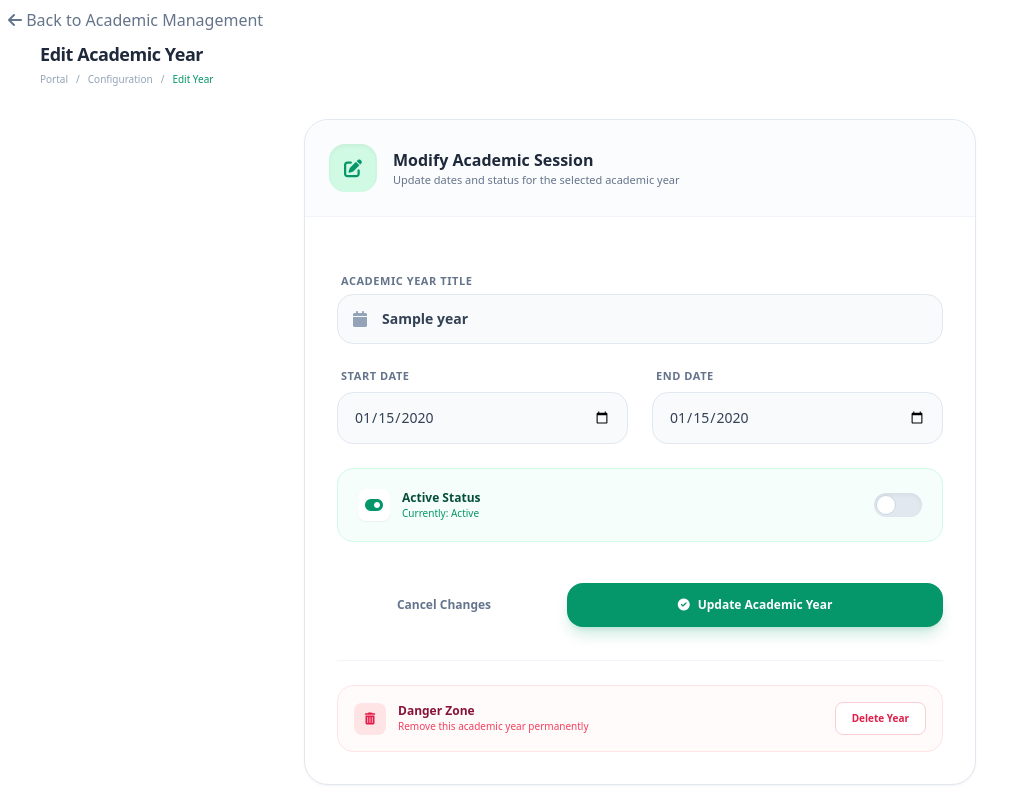
After one commit to Alalar32/gps, a Django app: page /staff/edit_year/1/ in a window 1280 px wide. The commit adds this page. Shown: the whole page, without its empty margins (0-1031 px from the left). Run offline with Django 5.2, Linux system fonts and the light colour scheme; tables that the repository leaves empty hold one stand-in row (values such as "Sample post"); some libraries are stand-ins or nearby versions.

Commit message:
feat: Refactor academic year management by updating edit and delete functionalities, and creating a new edit year template
Co-authored-by: Copilot <copilot@github.com>

```diff
--- a/app_staff/templates/app_staff/academic_man.html
+++ b/app_staff/templates/app_staff/academic_man.html
@@ -118,8 +118,8 @@
                                         </td>
                                         <td class="px-6 py-4 text-right">
                                             <div class="flex items-center justify-end space-x-1">
-                                                <a href="{% url 'edit_term' term.id %}" class="p-2 text-slate-400 hover:text-emerald-600 hover:bg-emerald-50 rounded-lg transition-all"><i class="fas fa-edit text-xs"></i></a>
-                                                <a href="{% url 'delete_term' term.id %}" class="p-2 text-slate-400 hover:text-rose-600 hover:bg-rose-50 rounded-lg transition-all"><i class="fas fa-trash-alt text-xs"></i></a>
+                                                <a href="{% url 'edit_year' year.id %}" class="p-2 text-slate-400 hover:text-emerald-600 hover:bg-emerald-50 rounded-lg transition-all"><i class="fas fa-edit text-xs"></i></a>
+                                                <a href="{% url 'delete_year' year.id %}" class="p-2 text-slate-400 hover:text-rose-600 hover:bg-rose-50 rounded-lg transition-all"><i class="fas fa-trash-alt text-xs"></i></a>
                                             </div>
                                         </td>
                                     </tr>
--- a/app_staff/templates/app_staff/edit_report.html
+++ b/app_staff/templates/app_staff/edit_report.html
@@ -4,7 +4,6 @@
   <head>
     <meta charset="utf-8" />
     <meta http-equiv="X-UA-Compatible" content="IE=edge" />
-    <title></title>
     <meta name="description" content="" />
     <meta name="viewport" content="width=device-width, initial-scale=1" />
 
--- /dev/null
+++ b/app_staff/templates/app_staff/edit_year.html
@@ -0,0 +1,210 @@
+<!doctype html>
+<html lang="en">
+  <head>
+    <meta charset="UTF-8" />
+    <meta name="viewport" content="width=device-width, initial-scale=1.0" />
+    <link
+      href="https://fonts.googleapis.com/css2?family=Inter:wght@400;500;600;700&display=swap"
+      rel="stylesheet"
+    />
+    <link
+      href="https://cdnjs.cloudflare.com/ajax/libs/font-awesome/6.0.0/css/all.min.css"
+      rel="stylesheet"
+    />
+
+    <title>| Green Pastures School</title>
+    {% comment %}
+    <link type="image/jpeg" rel="icon" href="{% static 'icon.jpg' %}" />
+    {% endcomment %}
+    <script src="https://cdn.tailwindcss.com"></script>
+    <title>Edit Academic Year</title>
+  </head>
+  <body>
+    <div class="flex items-center">
+      <a
+        href="{% url 'academic_management' %}"
+        class="mr-4 p-2 text-slate-500 hover:bg-slate-100 rounded-lg transition-colors"
+      >
+        <i class="fas fa-arrow-left"></i> Back to Academic Management
+      </a>
+    </div>
+
+        <div class="flex flex-col items-start space-y-1 mx-10 ">
+            <h1 class="text-lg font-bold text-slate-800 tracking-tight">
+            Edit Academic Year
+            </h1>
+            <nav class="flex text-[10px] font-medium text-slate-400 space-x-2">
+            <span>Portal</span>
+            <span>/</span>
+            <span>Configuration</span>
+            <span>/</span>
+            <span class="text-emerald-600">Edit Year</span>
+            </nav>
+        </div>
+
+    <div class="max-w-2xl mx-auto mt-8">
+      <div
+        class="bg-white rounded-3xl border border-slate-200 shadow-sm overflow-hidden"
+      >
+        <!-- Header -->
+        <div
+          class="p-6 border-b border-slate-100 bg-slate-50/50 flex items-center space-x-4"
+        >
+          <div
+            class="w-12 h-12 bg-emerald-100 text-emerald-600 rounded-2xl flex items-center justify-center shadow-inner"
+          >
+            <i class="fas fa-edit text-lg"></i>
+          </div>
+          <div>
+            <h2 class="text-base font-bold text-slate-800">
+              Modify Academic Session
+            </h2>
+            <p class="text-[11px] text-slate-500">
+              Update dates and status for the selected academic year
+            </p>
+          </div>
+        </div>
+
+        <form
+          action="{% url 'edit_year' year.id %}"
+          method="POST"
+          class="p-8 space-y-6"
+        >
+          {% csrf_token %}
+
+          <div class="space-y-1">
+            <label
+              class="block text-[11px] font-bold text-slate-500 uppercase tracking-wider mb-1 ml-1"
+              >Academic Year Title</label
+            >
+            <div class="relative group">
+              <div
+                class="absolute inset-y-0 left-0 pl-4 flex items-center pointer-events-none text-slate-400 group-focus-within:text-emerald-500 transition-colors"
+              >
+                <i class="fas fa-calendar"></i>
+              </div>
+              <input
+                name="name"
+                type="text"
+                value="{{ year.name }}"
+                placeholder="e.g., 2025/2026"
+                required
+                class="w-full pl-11 pr-4 py-3.5 bg-slate-50 border border-slate-200 rounded-2xl focus:ring-4 focus:ring-emerald-500/10 focus:border-emerald-500 focus:bg-white outline-none transition-all text-sm font-bold text-slate-700"
+              />
+            </div>
+          </div>
+
+          <div class="grid grid-cols-1 sm:grid-cols-2 gap-6">
+            <div class="space-y-1">
+              <label
+                class="block text-[11px] font-bold text-slate-500 uppercase tracking-wider mb-1 ml-1"
+                >Start Date</label
+              >
+              <input
+                name="start_date"
+                type="date"
+                value="{{ year.start_date|date:'Y-m-d' }}"
+                required
+                class="w-full px-4 py-3.5 bg-slate-50 border border-slate-200 rounded-2xl focus:ring-4 focus:ring-emerald-500/10 focus:border-emerald-500 focus:bg-white outline-none transition-all text-sm font-medium text-slate-700"
+              />
+            </div>
+            <div class="space-y-1">
+              <label
+                class="block text-[11px] font-bold text-slate-500 uppercase tracking-wider mb-1 ml-1"
+                >End Date</label
+              >
+              <input
+                name="end_date"
+                type="date"
+                value="{{ year.end_date|date:'Y-m-d' }}"
+                required
+                class="w-full px-4 py-3.5 bg-slate-50 border border-slate-200 rounded-2xl focus:ring-4 focus:ring-emerald-500/10 focus:border-emerald-500 focus:bg-white outline-none transition-all text-sm font-medium text-slate-700"
+              />
+            </div>
+          </div>
+
+          <div
+            class="p-5 bg-emerald-50/50 rounded-2xl border border-emerald-100 flex items-center justify-between"
+          >
+            <div class="flex items-center space-x-3">
+              <div
+                class="w-8 h-8 bg-white rounded-lg flex items-center justify-center text-emerald-600 shadow-sm"
+              >
+                <i class="fas fa-toggle-on"></i>
+              </div>
+              <div class="flex flex-col">
+                <span class="text-xs font-bold text-emerald-900"
+                  >Active Status</span
+                >
+                <span class="text-[10px] text-emerald-600 font-medium">Currently: {% if year.is_active %}Active{% else %}Inactive{% endif %}</span
+                >
+              </div>
+            </div>
+            <label class="relative inline-flex items-center cursor-pointer">
+              <input
+                name="is_active"
+                type="checkbox"
+                {%
+                if
+                year.is_active
+                %}checked{%
+                endif
+                %}
+                class="sr-only peer"
+              />
+              <div
+                class="w-12 h-6 bg-slate-200 rounded-full peer peer-focus:outline-none peer-focus:ring-4 peer-focus:ring-emerald-500/20 transition-all peer-checked:bg-emerald-500 after:content-[''] after:absolute after:top-[2px] after:left-[2px] after:bg-white after:border-slate-300 after:border after:rounded-full after:h-5 after:w-5 after:transition-all peer-checked:after:translate-x-6 peer-checked:after:border-white shadow-inner"
+              ></div>
+            </label>
+          </div>
+
+          <div class="pt-4 flex items-center space-x-4">
+            <a
+              href="{% url 'academic_management' %}"
+              class="flex-1 px-6 py-3.5 text-xs font-bold text-slate-500 text-center hover:bg-slate-100 rounded-2xl transition-all border border-transparent hover:border-slate-200"
+            >
+              Cancel Changes
+            </a>
+            <button
+              type="submit"
+              class="flex-[2] px-6 py-3.5 text-xs font-bold text-white bg-emerald-600 hover:bg-emerald-700 rounded-2xl transition-all shadow-lg shadow-emerald-600/20 active:scale-[0.98] flex items-center justify-center space-x-2"
+            >
+              <i class="fas fa-check-circle"></i>
+              <span>Update Academic Year</span>
+            </button>
+          </div>
+        </form>
+
+        <div class="px-8 pb-8">
+          <div class="pt-6 border-t border-slate-100">
+            <div
+              class="flex items-center justify-between p-4 bg-rose-50/30 rounded-2xl border border-rose-100"
+            >
+              <div class="flex items-center space-x-3">
+                <div
+                  class="w-8 h-8 bg-rose-100 text-rose-600 rounded-lg flex items-center justify-center"
+                >
+                  <i class="fas fa-trash-alt text-xs"></i>
+                </div>
+                <div class="flex flex-col">
+                  <span class="text-xs font-bold text-rose-900"
+                    >Danger Zone</span
+                  >
+                  <span class="text-[10px] text-rose-500"
+                    >Remove this academic year permanently</span
+                  >
+                </div>
+              </div>
+              <a
+                href="{% url 'delete_year' year.id %}"
+                class="px-4 py-2 bg-white border border-rose-200 text-rose-600 text-[10px] font-bold rounded-lg hover:bg-rose-600 hover:text-white transition-all"
+              >
+                Delete Year
+              </a>
+            </div>
+          </div>
+        </div>
+      </div>
+    </div>
+  </body>
+</html>
--- a/app_staff/urls.py
+++ b/app_staff/urls.py
@@ -23,6 +23,6 @@ urlpatterns = [
     path('academic_management/', views.academic_management_view, name='academic_management'),
     path('create_academic_year/', views.create_academic_year, name='create_academic_year'),
     path('create_term/', views.create_term, name='create_term'),
-    path('edit_term/<int:term_id>/', views.edit_term, name='edit_term'),
-    path('delete_term/<int:term_id>/', views.delete_term, name='delete_term'),
+    path('edit_year/<int:year_id>/', views.edit_year, name='edit_year'),
+    path('delete_year/<int:year_id>/', views.delete_year, name='delete_year'),
 ]
--- a/app_staff/views.py
+++ b/app_staff/views.py
@@ -344,26 +344,22 @@ def create_term(request):
         messages.success(request, "Term created successfully!")
         return redirect('/staff/academic_management')
 
-def edit_term(request,term_id):
-    term = Term.objects.get(id=term_id)
+def edit_year(request,year_id):
+    year = Academic_year.objects.get(id=year_id)
     if request.method == "POST":
-        term.name = request.POST.get('term')
-        academic_year_id = request.POST.get('year')
-        term.start_date = request.POST.get('start_date')
-        term.end_date = request.POST.get('end_date')
-        term.is_active = request.POST.get('is_active') == 'on'
+        year.name = request.POST.get('name')
+        year.start_date = request.POST.get('start_date')
+        year.end_date = request.POST.get('end_date')
+        year.is_active = request.POST.get('status') == 'on'
 
-        academic_year = Academic_year.objects.get(id=academic_year_id)
-        term.academic_year = academic_year
+        year.save()
 
-        term.save()
+        messages.success(request, "Academic year updated successfully!")
+        return redirect('/staff/academic_management')
+    return render(request, 'app_staff/edit_year.html', {'year': Academic_year.objects.get(id=year_id)})
 
-        messages.success(request, "Term updated successfully!")
-        return redirect('/staff/academic_management')
-    return render(request, 'app_staff/edit_term.html', {'term': Term.objects.get(id=term_id), 'academic_years': Academic_year.objects.all()})
-
-def delete_term(request, term_id):
-    term = Term.objects.get(id=term_id)
-    term.delete()
-    messages.success(request, "Term deleted successfully!")
+def delete_year(request, year_id):
+    year = Academic_year.objects.get(id=year_id)
+    year.delete()
+    messages.success(request, "Academic year deleted successfully!")
     return redirect('/staff/academic_management')
```
Also changed, not shown: app_staff/templates/app_staff/edit_term.html (deleted, +0 -31 lines).
